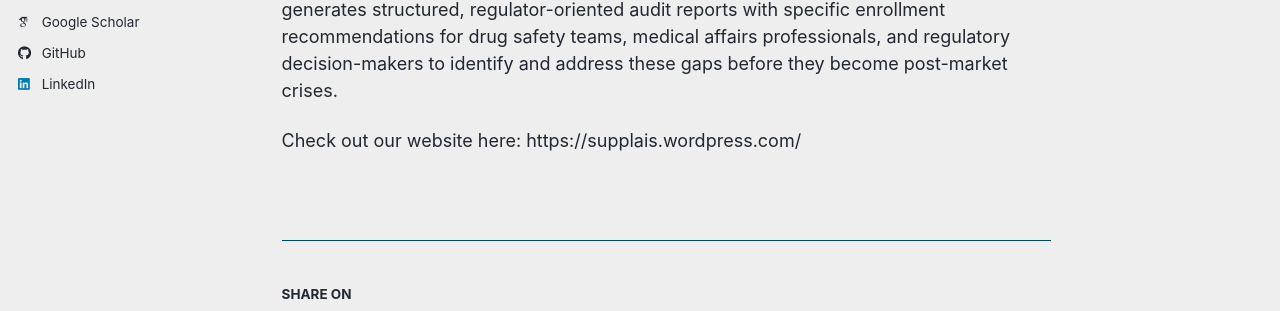
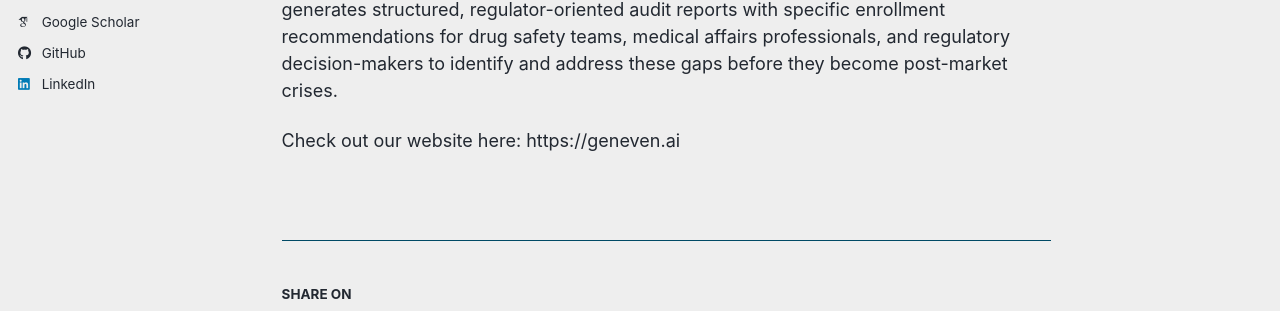
Before and after one commit to strawvivishortcake/strawvivishortcake.github.io, a Jekyll site: the page built from _teaching/2014-spring-teaching-1.md, in a window 1280 px wide and 1071 px high. Shown: the part 418-729 px from the top of the window. Built offline with Jekyll 4.4.1, drawn with Linux system fonts in a browser that asks for light colours; some web fonts are replaced; a script bundle is joined from its source files by our own code; library files that are not in the unit come from our copies; part of the change alters nothing that is shown.

Commit message:
Update 2014-spring-teaching-1.md

```diff
--- a/_teaching/2014-spring-teaching-1.md
+++ b/_teaching/2014-spring-teaching-1.md
@@ -9,4 +9,4 @@ date: 2025-06-01
 
 Geneven is designed to address a critical gap in current drug development and safety evaluation. Adverse drug reactions that disproportionately affect specific genetic or ancestry subgroups are often missed due to underpowered or non-representative clinical trials. Existing safety analyses typically average outcomes across populations, limiting the ability to detect subgroup-specific risks early. Geneven is an AI-powered clinical trial auditing platform that analyzes enrollment data alongside pharmacogenomic and population reference data to quantify representation gaps, calculate statistical power for subgroup safety detection, and assign risk ratings to individual trials. The platform generates structured, regulator-oriented audit reports with specific enrollment recommendations for drug safety teams, medical affairs professionals, and regulatory decision-makers to identify and address these gaps before they become post-market crises.
 
-Check out our website here: https://supplais.wordpress.com/
+Check out our website here: https://geneven.ai
```
